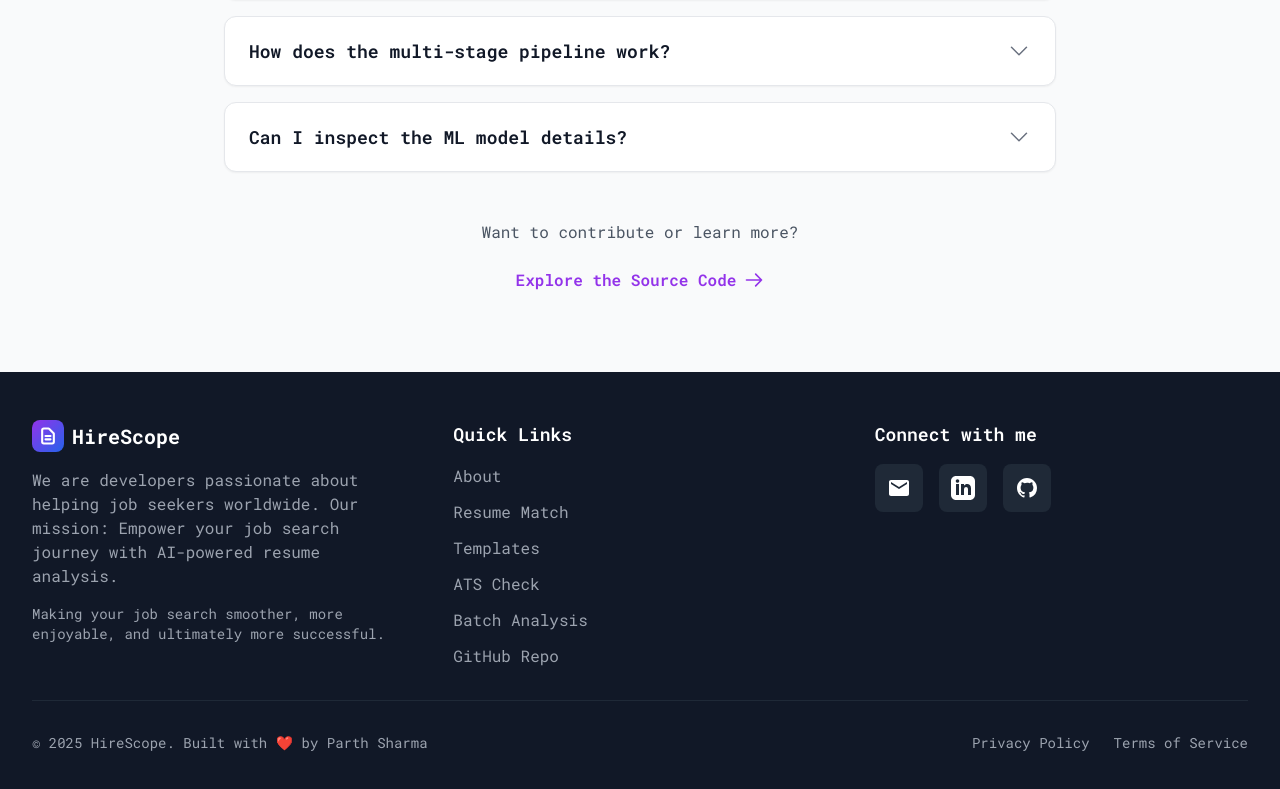
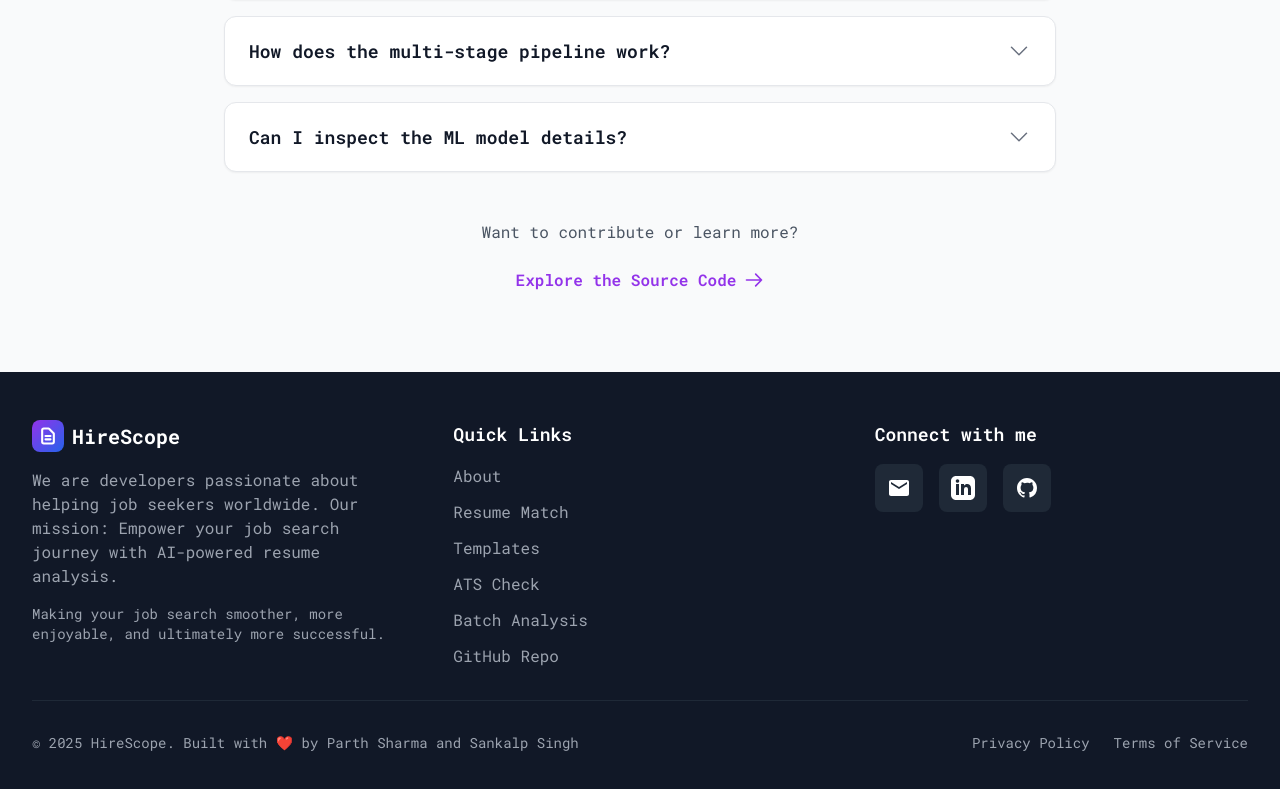
Before and after one commit to ParthSharma272/HireScope, a React (Vite) app in the folder hirescope-frontend/: page / in a window 1280 px wide. Shown: the part 5927-6716 px from the top of the page. Built offline with nearby package versions, Linux system fonts and the light colour scheme.

Commit message:
Update footer to credit Sankalp Singh

```diff
--- a/hirescope-frontend/src/components/Footer.jsx
+++ b/hirescope-frontend/src/components/Footer.jsx
@@ -108,7 +108,7 @@ export default function Footer() {
         <div className="pt-6 md:pt-8 border-t border-gray-800">
           <div className="flex flex-col md:flex-row justify-between items-center gap-3 md:gap-4">
             <p className="text-sm text-gray-400 text-center md:text-left">
-              © {currentYear} HireScope. Built with ❤️ by Parth Sharma
+              © {currentYear} HireScope. Built with ❤️ by Parth Sharma and Sankalp Singh
             </p>
             <div className="flex gap-6 text-sm">
               <a href="#" className="text-gray-400 hover:text-white transition-colors">
```
